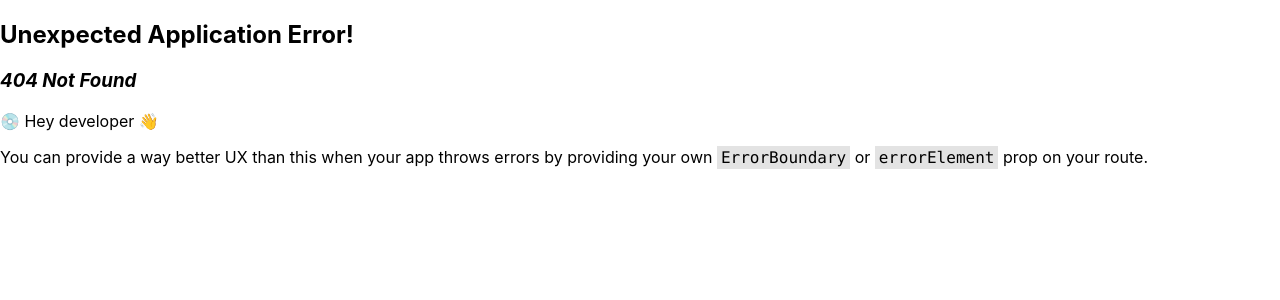
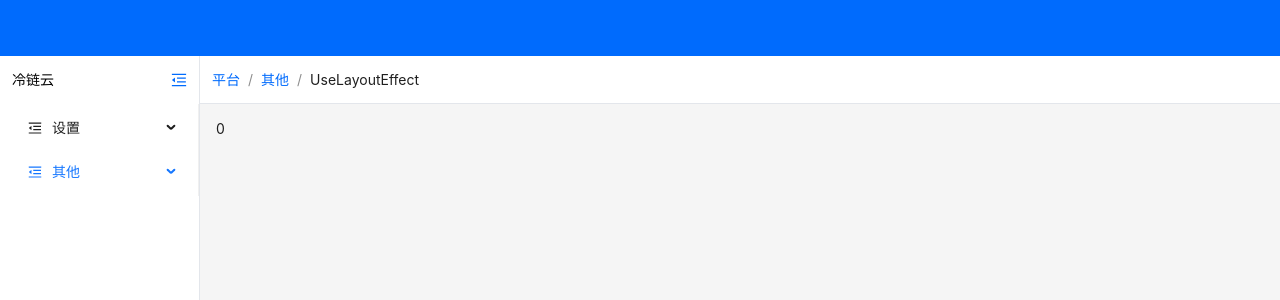
Before and after one commit to Yalin814/my-react-project, a React (Vite) app: page /other/useLayoutEffect in a window 1280 px wide. Before the commit this address had no page. Shown: the top 300 px of the page. Built offline with nearby package versions, Linux system fonts and the light colour scheme.

Commit message:
test: useLayoutEffect

```diff
--- a/src/pages/Other/AbortController/index.tsx
+++ b/src/pages/Other/AbortController/index.tsx
@@ -5,9 +5,10 @@ const AbortControllerTest = () => {
   const postApi = () => {
     const controller = new AbortController()
     const signal = controller.signal
-    console.log(signal)
     const { promise, resolve, reject } = Promise.withResolvers()
-    getUserInfo('', signal)
+
+    // getUserInfo('', signal)
+    fetch('https://api.chucknorris.io/jokes/random', { signal })
       .then(() => {
         resolve()
       })
--- /dev/null
+++ b/src/pages/Other/UseLayoutEffect/index.tsx
@@ -0,0 +1,12 @@
+import { useEffect, useLayoutEffect, useState } from 'react'
+
+const UseLayoutEffect = () => {
+  const [count, setCount] = useState(0)
+  useEffect(() => {}, [])
+  useLayoutEffect(() => {
+
+  }, [])
+  return <>{count}</>
+}
+
+export default UseLayoutEffect
--- a/src/router/index.tsx
+++ b/src/router/index.tsx
@@ -25,6 +25,7 @@ import Other from '@/pages/Other'
 import AbortController from '@/pages/Other/AbortController'
 import ClassTest from '@/pages/Other/ClassTest'
 import IconTest from '@/pages/Other/IconTest'
+import UseLayoutEffect from '@/pages/Other/UseLayoutEffect'
 
 const LoaderTest = lazy(() => import('@/pages/RouterTest/LoaderTest/index.tsx'))
 
@@ -92,6 +93,13 @@ const nestingRoutes: RouteObject[] = [
             element: <IconTest />,
             handle: {
               crumb: 'IconTest'
+            }
+          },
+          {
+            path: '/other/useLayoutEffect',
+            element: <UseLayoutEffect />,
+            handle: {
+              crumb: 'UseLayoutEffect'
             }
           }
         ]
```
